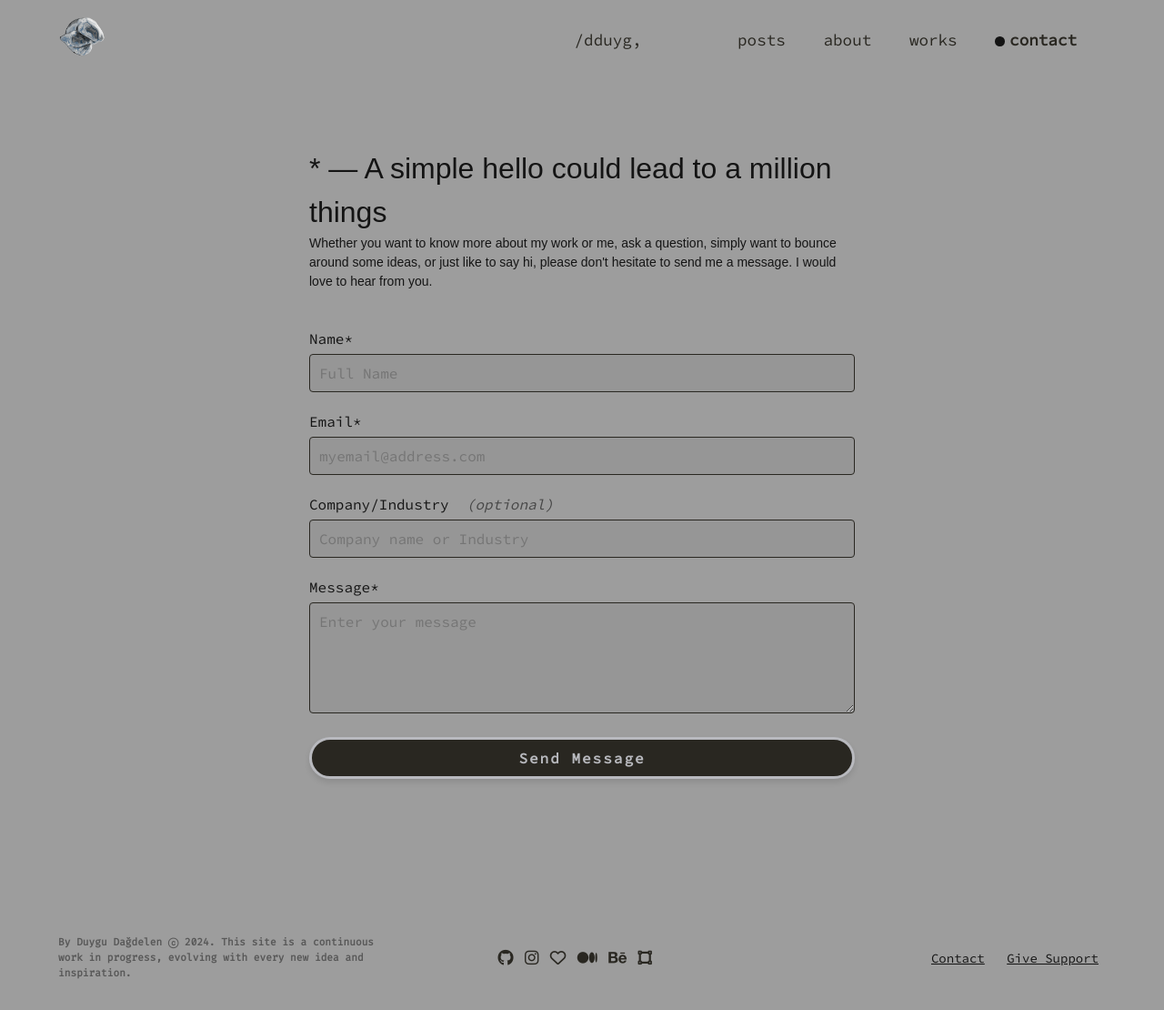
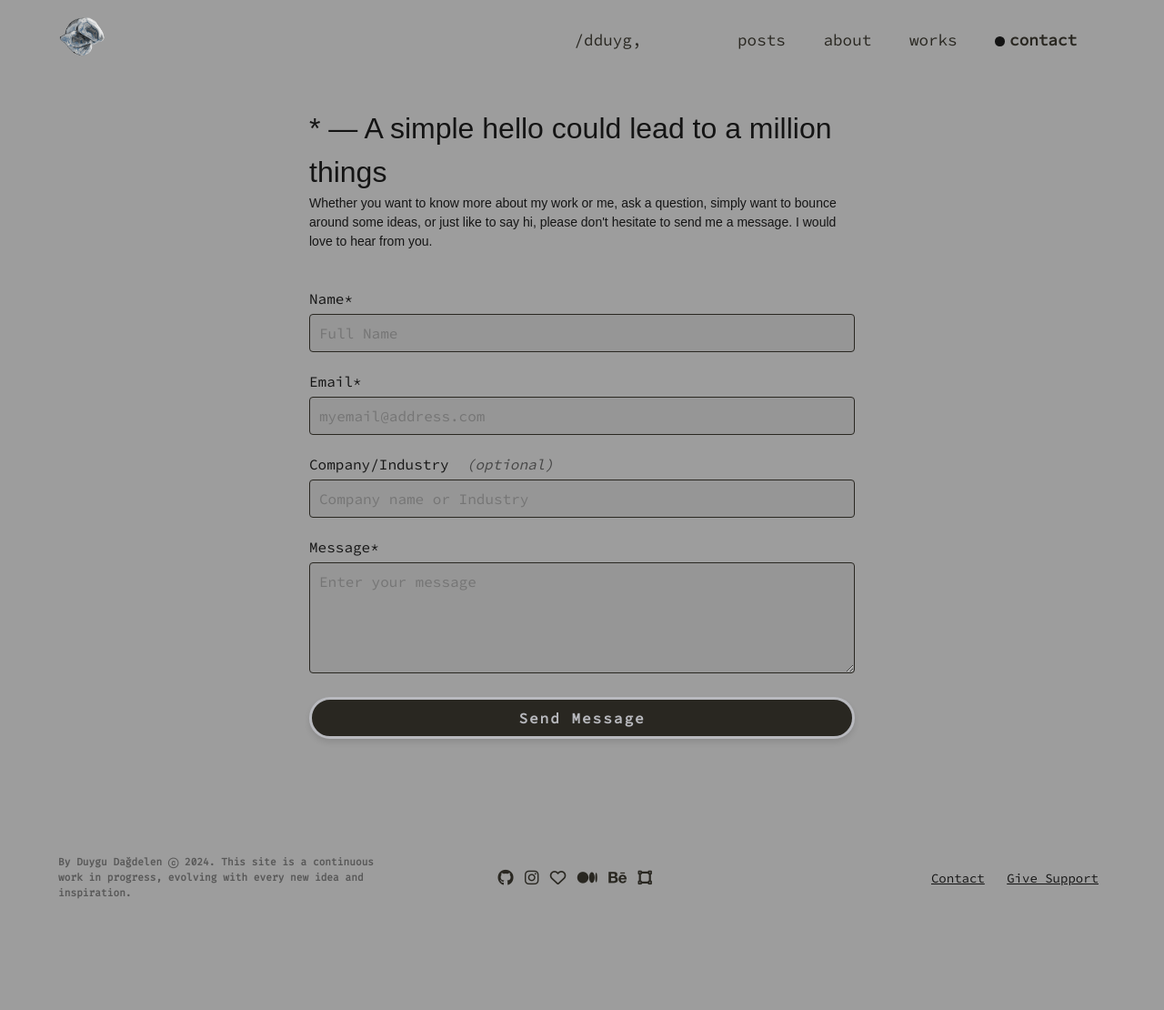
Before and after one commit to dduyg/duuuy, a Jekyll site: the page built from contact.html, in a window 1280 px wide. Shown: the whole page at 91% size. Built offline with Jekyll 4.4.1, drawn with Linux system fonts in a browser that asks for light colours; nearby versions of some CDN libraries; some web fonts are replaced; after the commit the page ends 1023 px from its top, so only the background shows below that.

Commit message:
Update form.css

```diff
--- a/assets/form.css
+++ b/assets/form.css
@@ -1,12 +1,7 @@
 /* Styling for the contact form */
 main {
-    display: flex;
-    flex-direction: column;
-    justify-content: center;
-    align-items: center;
-    min-height: 100vh;
     max-width: 600px;
-    margin: 2em auto;
+    margin: 80px auto;
     padding: 1em;
     font-size: 16px;
 }
```
